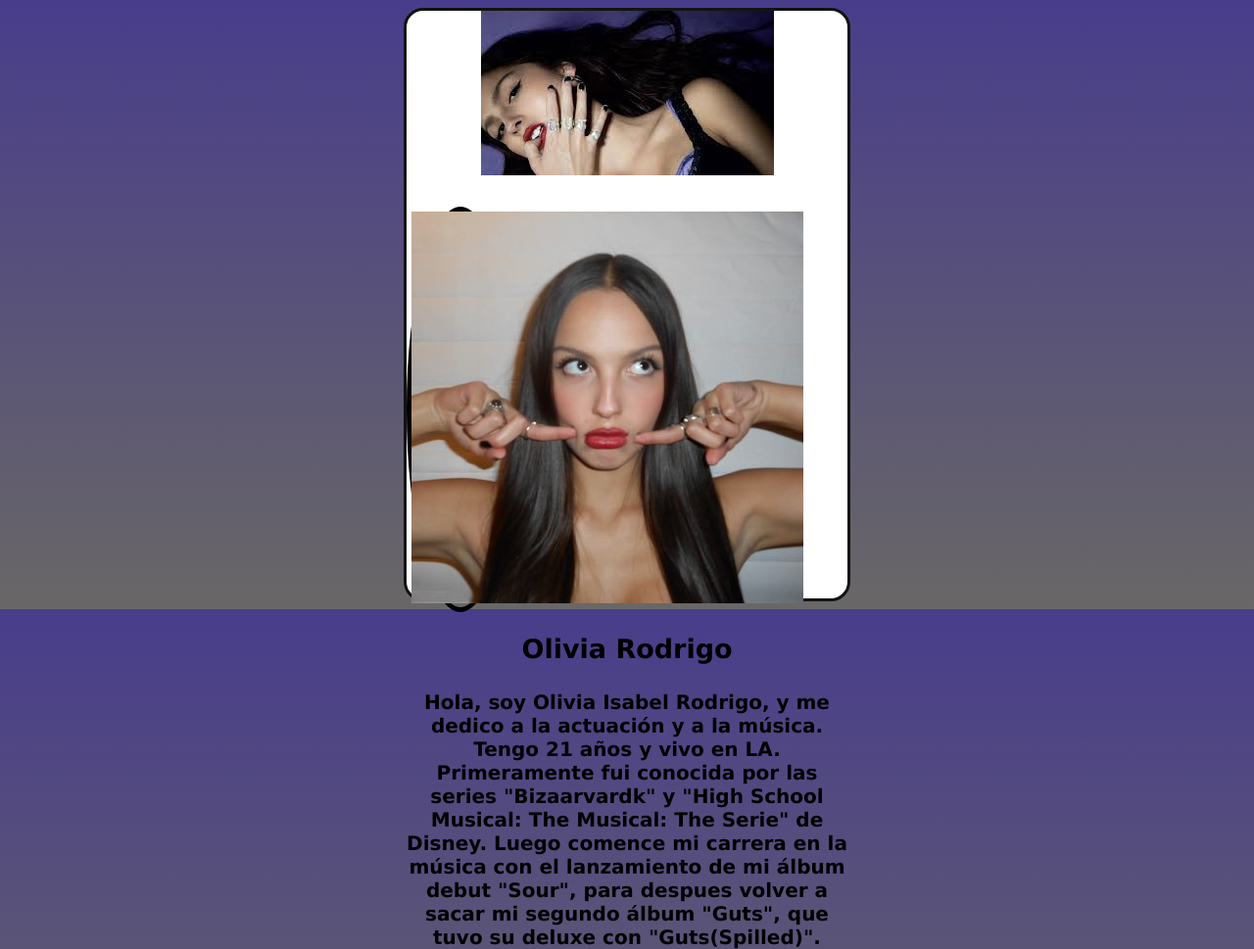
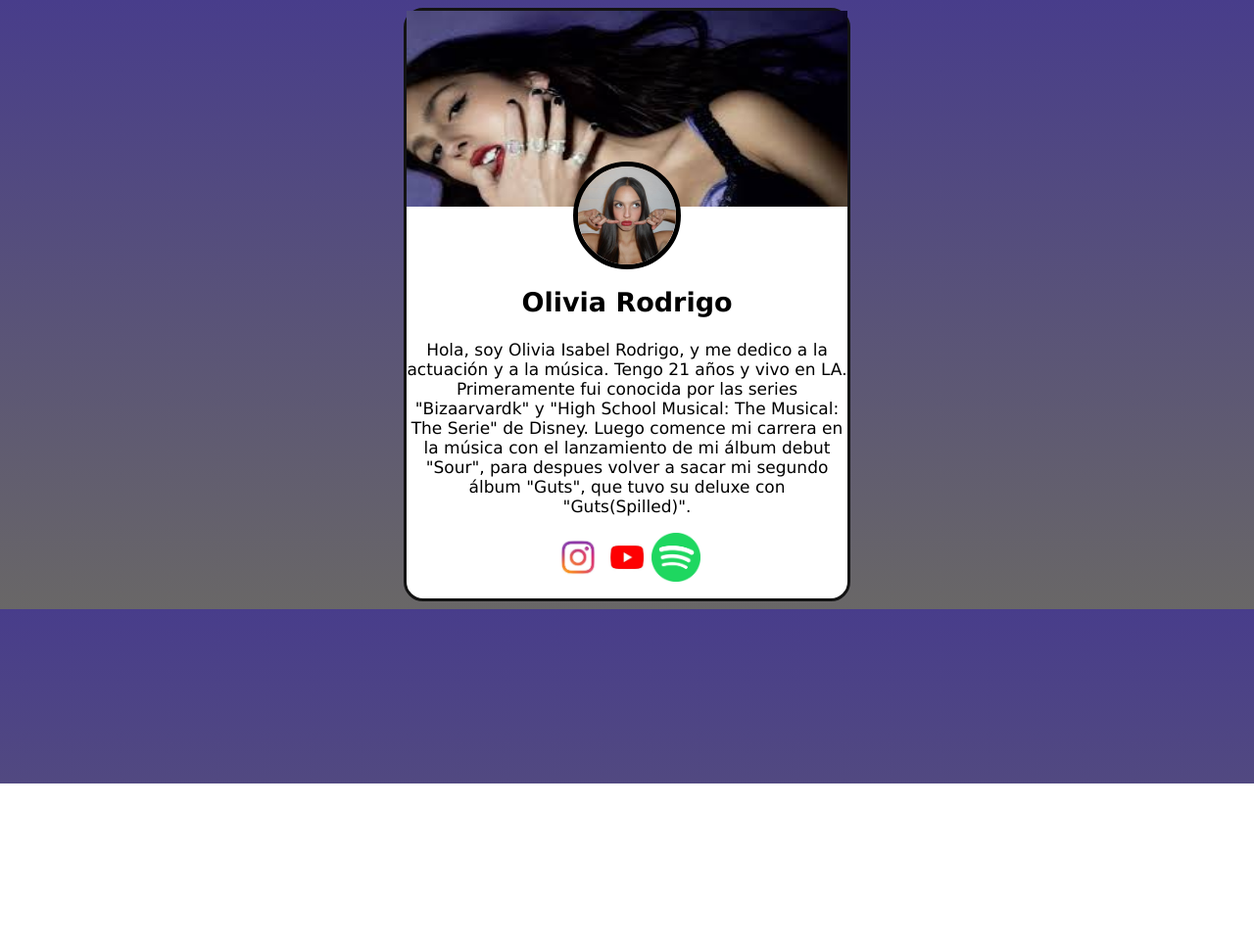
Before and after one commit to Joa18TVhm/Tarjeta-de-Usuario, a plain HTML site: page index.html in a window 1280 px wide. Shown: the whole page at 98% size. After the commit the page ends 800 px from the top, so only its background shows below. Drawn offline with Linux system fonts and the light colour scheme.

Commit message:
Add files via upload

```diff
--- a/estilos/style.css
+++ b/estilos/style.css
@@ -7,6 +7,8 @@ body{
 }
 
 .texto1{
+    position: relative;
+    top:10%;
     text-align: center;
     font-size: large;
     font-weight: bold;
@@ -16,8 +18,11 @@ body{
 .texto2{
     text-align: center;
     font-weight: normal;
-    font-size: 20px;
+    font-size: 18px;
     font-family: 'Lucida Sans', 'Lucida Sans Regular', 'Lucida Grande', 'Lucida Sans Unicode', Geneva, Verdana, sans-serif;
+}
+p{
+    font-size: 17px;
 }
 .contenedor {
     background-color: white;
@@ -33,9 +38,29 @@ body{
     height: 200px;
     border-radius: 5%;
 }
+.fondo{
+    width: 450px;
+    height: 200px;
+}
 
-.perfil{
+.fotoPerfil{
+    position: relative;
+    top:-25%;
     width: 100px;
     border: 5px solid;
     border-radius: 50%;
 }
+
+.boton{
+    position: relative;
+    display: flex;
+    width: 50px;
+    height: 50px;
+}
+
+.contenedor-botones{
+    display: flex;
+    position: relative;
+    justify-content: center;
+    align-items: center;
+}
--- a/index.html
+++ b/index.html
@@ -9,24 +9,25 @@
 <body>
     <div class="contenedor">
         <div class="contenedorimagen">
-            <img src="imagenes/guts.jpeg" alt="Guts">
-        </div>
-        <div class="perfil">
-            <img src="imagenes/olivia.jpg" alt="Olivia Rodrigo">
+            <img src="imagenes/guts.jpeg" alt="Guts" class="fondo">
+
+            <img src="imagenes/olivia.jpg" alt="Olivia Rodrigo" class="fotoPerfil">
         </div>
         <div class="texto1">
             <h2>
                 Olivia Rodrigo
             </h2>
         <div class="texto2">
-            <h4>
+            <p>
                 Hola, soy Olivia Isabel Rodrigo, y me dedico a la actuación y a la música. Tengo 21 años y vivo en LA.
                 Primeramente fui conocida por las series "Bizaarvardk" y "High School Musical: The Musical: The Serie" de Disney.
                 Luego comence mi carrera en la música con el lanzamiento de mi álbum debut "Sour", para despues volver a sacar mi segundo álbum "Guts", que tuvo su deluxe con "Guts(Spilled)".
-            </h4>
+            </p>
         </div>
             <div class="contenedor-botones">
-
+                <a href="https://www.instagram.com/oliviarodrigo/"><img src="imagenes/descarga.jpg" class="boton"></a>
+                <a href="https://www.youtube.com/@OliviaRodrigo"><img src="imagenes/descarga 1.jpg" class="boton"> </a>
+                <a href="https://open.spotify.com/intl-es/artist/1McMsnEElThX1knmY4oliG"><img src="imagenes/descarga 2.png" class="boton"> </a>
             </div>
         </div>
     </div>
```
Also changed, not shown: imagenes/descarga 1.jpg (added), imagenes/descarga 2.png (added), imagenes/descarga.jpg (added).
